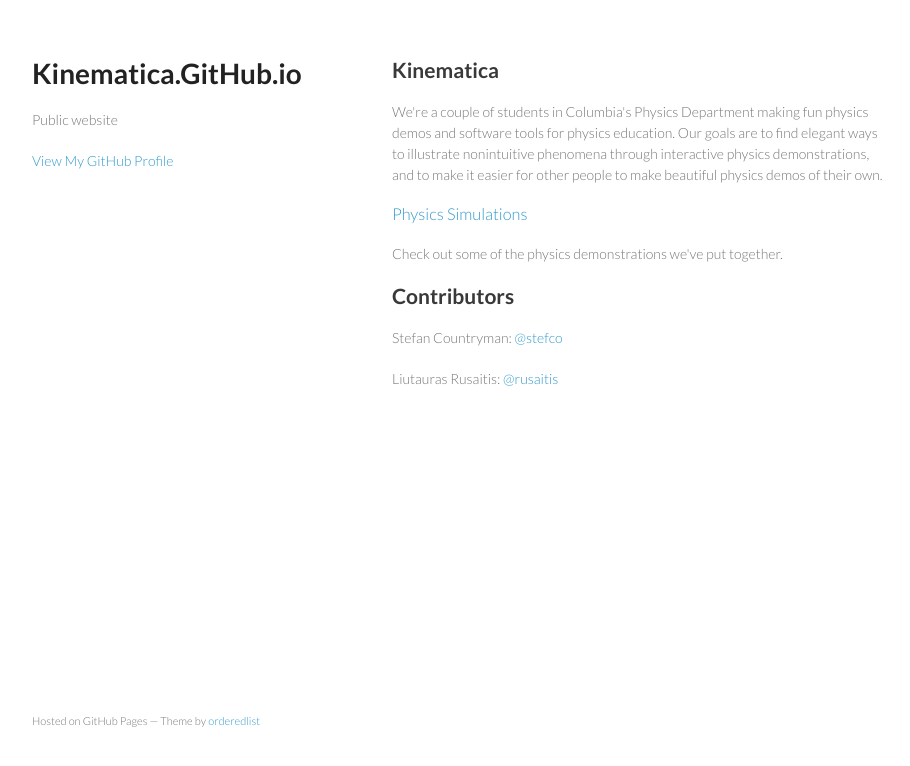
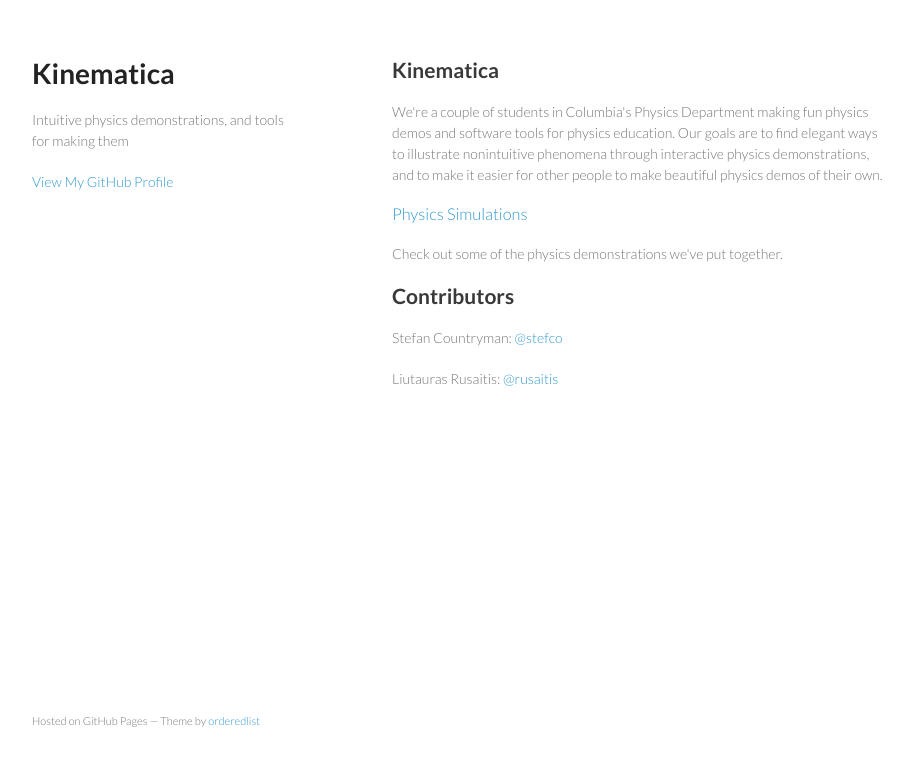
Before and after one commit to kinematica/kinematica.github.io, a plain HTML site: page index.html in a window 1280 px wide. Shown: the whole page, without its empty margins (178-1088 px from the left). Drawn offline with Linux system fonts and the light colour scheme.

Commit message:
Replace master branch with page content via GitHub

```diff
--- a/index.html
+++ b/index.html
@@ -3,7 +3,7 @@
   <head>
     <meta charset="utf-8">
     <meta http-equiv="X-UA-Compatible" content="chrome=1">
-    <title>Kinematica.GitHub.io by kinematica</title>
+    <title>Kinematica by kinematica</title>
 
     <link rel="stylesheet" href="stylesheets/styles.css">
     <link rel="stylesheet" href="stylesheets/github-light.css">
@@ -15,8 +15,8 @@
   <body>
     <div class="wrapper">
       <header>
-        <h1>Kinematica.GitHub.io</h1>
-        <p>Public website</p>
+        <h1>Kinematica</h1>
+        <p>Intuitive physics demonstrations, and tools for making them </p>
 
 
         <p class="view"><a href="https://github.com/kinematica">View My GitHub Profile</a></p>
--- a/params.json
+++ b/params.json
@@ -1 +1 @@
-{"name":"Kinematica.GitHub.io","tagline":"Public website","body":"## Kinematica\r\nWe're a couple of students in Columbia's Physics Department making fun physics demos and software tools for physics education. Our goals are to find elegant ways to illustrate nonintuitive phenomena through interactive physics demonstrations, and to make it easier for other people to make beautiful physics demos of their own.\r\n\r\n### [Physics Simulations](physics-simulations)\r\nCheck out some of the physics demonstrations we've put together.\r\n\r\n## Contributors\r\nStefan Countryman: @stefco\r\n\r\nLiutauras Rusaitis: @rusaitis","google":"UA-63606206-1","note":"Don't delete this file! It's used internally to help with page regeneration."}
+{"name":"Kinematica","tagline":"Intuitive physics demonstrations, and tools for making them ","body":"## Kinematica\r\nWe're a couple of students in Columbia's Physics Department making fun physics demos and software tools for physics education. Our goals are to find elegant ways to illustrate nonintuitive phenomena through interactive physics demonstrations, and to make it easier for other people to make beautiful physics demos of their own.\r\n\r\n### [Physics Simulations](physics-simulations)\r\nCheck out some of the physics demonstrations we've put together.\r\n\r\n## Contributors\r\nStefan Countryman: @stefco\r\n\r\nLiutauras Rusaitis: @rusaitis","google":"UA-63606206-1","note":"Don't delete this file! It's used internally to help with page regeneration."}
```
